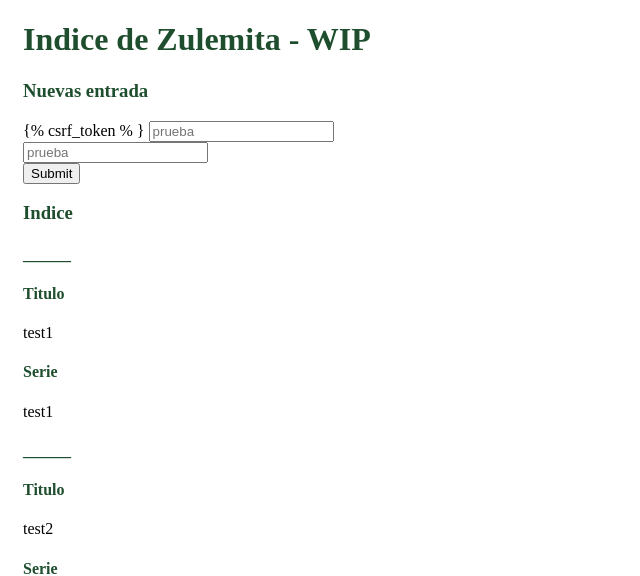
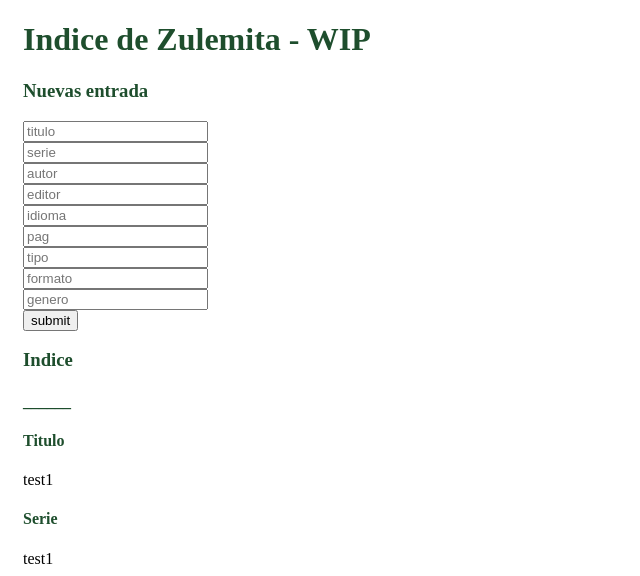
Before and after one commit to carloscastillom/Indice_zmg, a Django app: page / in a window 1280 px wide. Shown: the top 576 px of the page, without its empty margins (0-640 px from the left). Run offline with Django 4.2, Linux system fonts and the light colour scheme; data comes from the database, SQL or seed files in the repository; both versions use the stored data as it was after the commit.

Commit message:
Add files via upload

```diff
--- a/indice_zm/indice_zm_app/templates/index.html
+++ b/indice_zm/indice_zm_app/templates/index.html
@@ -11,11 +11,19 @@
 <body>
     <h1>Indice de Zulemita - WIP</h1>
     <h3> Nuevas entrada </h3>
-    <form action="% url 'home' %" method ="post">
-        {% csrf_token % }
-        <input type ="text" name ="prueba" placeholder ="prueba"><br>
-        <input type ="text" name ="prueba" placeholder ="prueba"><br>
-        <input type ="submit" name ="prueba" placeholder ="prueba"><br>
+    <form action="{% url 'home' %}" method="post">
+        {% csrf_token %}
+        <input type ="text" name ="titulo" placeholder ="titulo"><br>
+        <input type ="text" name ="serie" placeholder ="serie"><br>
+        <input type ="text" name ="autor" placeholder ="autor"><br>
+        <input type ="text" name ="editor" placeholder ="editor"><br>
+        <input type ="text" name ="idioma" placeholder ="idioma"><br>
+        <input type ="text" name ="pag" placeholder ="pag"><br>
+        <input type ="text" name ="tipo" placeholder ="tipo"><br>
+        <input type ="text" name ="formato" placeholder ="formato"><br>
+        <input type ="text" name ="genero" placeholder ="genero"><br>
+        <input type ="submit" value="submit"><br>
+
     </form>
     <h3> Indice </h3>
     {% for letter in all_letters %}
--- a/indice_zm/indice_zm_app/views.py
+++ b/indice_zm/indice_zm_app/views.py
@@ -1,6 +1,15 @@
 from django.shortcuts import render
 from .models import indiceDB
+from .forms import indiceform
 
 def home(request):
-    all_letters = indiceDB.objects.all()
-    return render(request, 'index.html', {'all_letters': all_letters})
+
+    if request.method == "POST":
+        form = indiceform(request.POST or None)
+        if form.is_valid():
+            form.save()
+            all_letters = indiceDB.objects.all()
+            return render(request, 'index.html', {'all_letters': all_letters})
+    else:
+        all_letters = indiceDB.objects.all()
+        return render(request, 'index.html', {'all_letters': all_letters})
```
Also changed, not shown: indice_zm/indice_zm_app/forms.py (added, +7 -0 lines), indice_zm/db.sqlite3.
